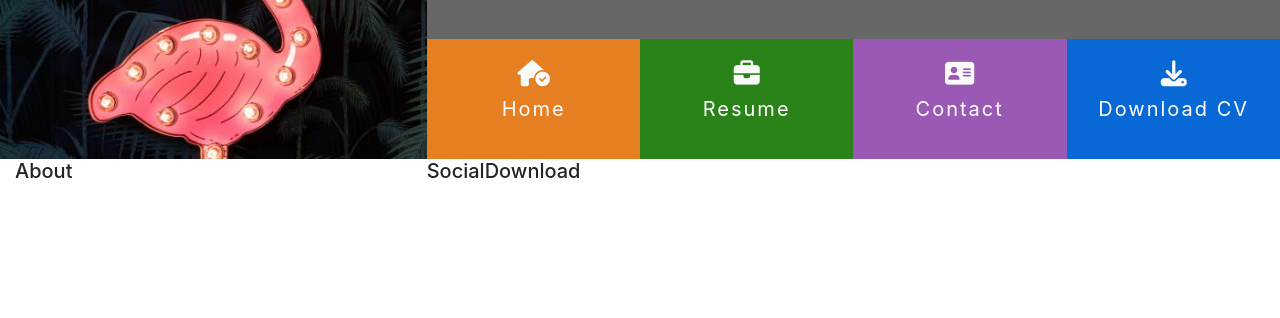
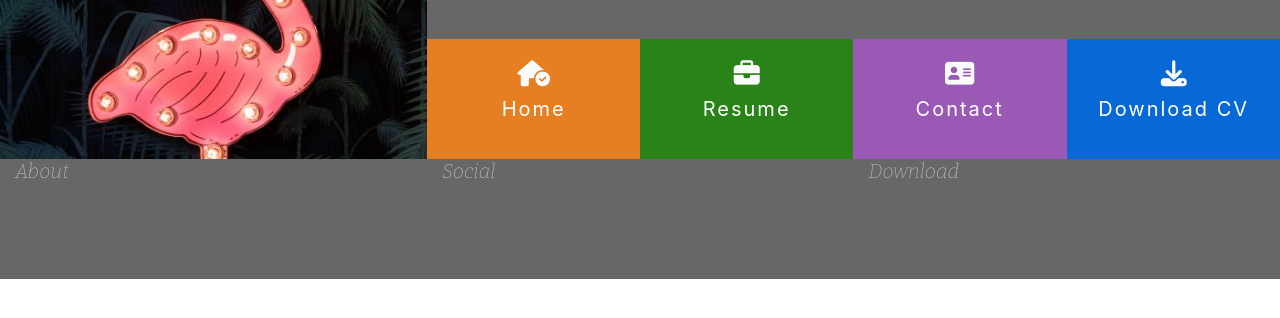
Before and after one commit to SilviaSaverino/Resume-MiniProject, a plain HTML site: page index.html in a window 1280 px wide. Shown: the part 210-528 px from the top of the page. Drawn offline with nearby package versions, Linux system fonts and the light colour scheme.

Commit message:
style footer

```diff
--- a/assets/css/style.css
+++ b/assets/css/style.css
@@ -23,6 +23,24 @@
 .ui-menu-color-download {
     background-color: #0768d6;
 }
+
+/*--------------------------------------------------------------margins/paddings...  */
+h1,
+h2,
+h3,
+h4 {
+    margin: 0;
+}
+
+.upper {
+    text-transform: uppercase;
+}
+
+.general-sub {
+    font-family: 'Bitter', serif;
+    color: silver;
+}
+
 
 /*--------------------------------------------------------------Heading   */
 header {
@@ -114,3 +132,12 @@ header {
     background: rgba(0, 0, 0, 0.2);
     height: 120px;
 }
+
+/*--------------------------------------------------------------Footer   */
+
+footer {
+    background-color: #676767;
+    color: #fafafa;
+    min-height: 120px;
+    margin: 0;
+}
--- a/index.html
+++ b/index.html
@@ -60,11 +60,11 @@
             <div class="col-sm-4">
                 <h5 class="uppercase general-sub">About</h5>
             </div>
-            <div class="uppercase general-sub">
-                <h5>Social</h5>
+            <div class="col-sm-4">
+                <h5 class="uppercase general-sub">Social</h5>
             </div>
-            <div class="uppercase general-sub">
-                <h5>Download</h5>
+            <div class="col-sm-4">
+                <h5 class="uppercase general-sub">Download</h5>
             </div>
         </div>
 
```
